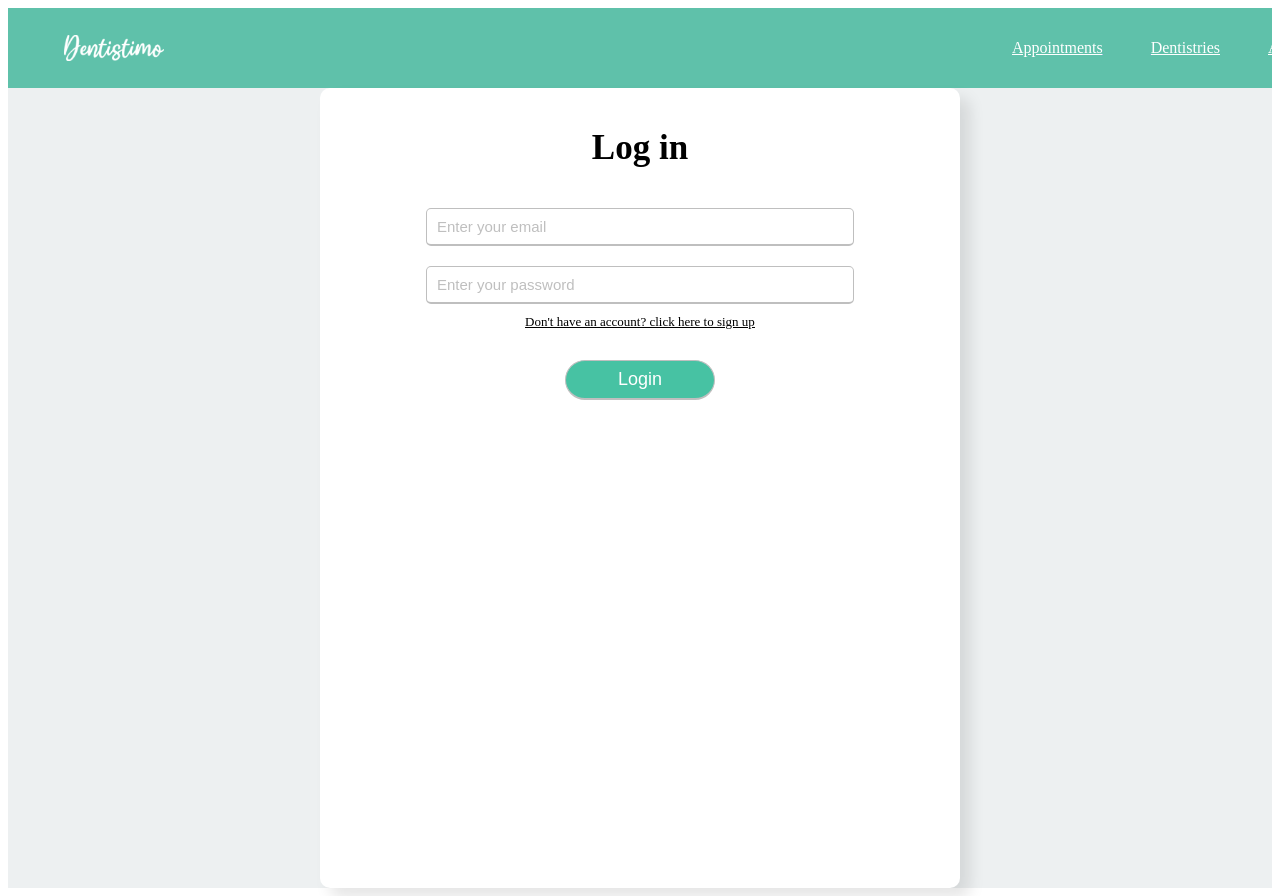
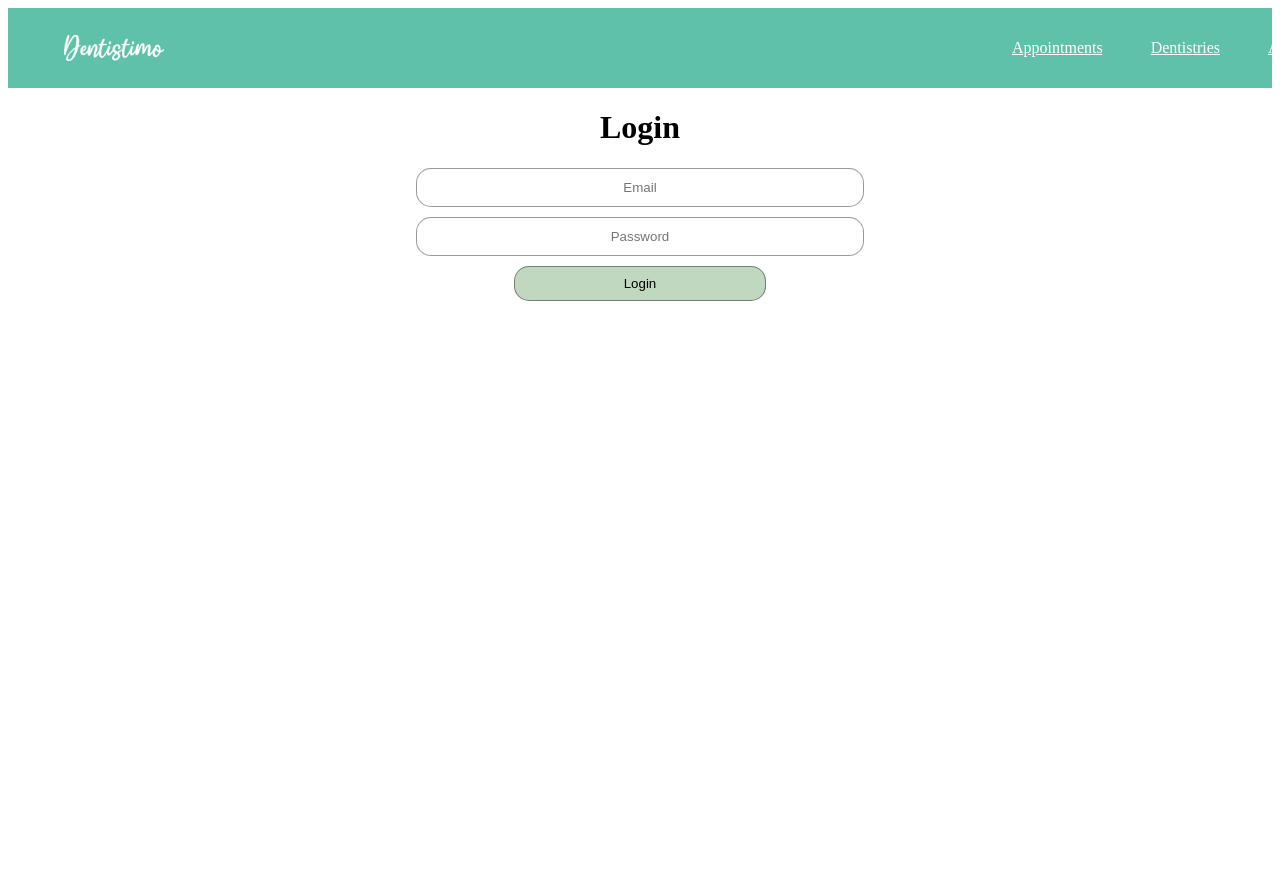
Before and after one commit to TheRealKwabena/T2-User-Interface, a React (Create React App) app in the folder dentistimo_ui/: page /login in a window 1280 px wide. Shown: the top 896 px of the page. After the commit the page ends 800 px from the top, so only its background shows below. Built offline with nearby package versions, Linux system fonts and the light colour scheme.

Commit message:
Revert "added login and sign in pages"
This reverts commit 7c35bc12d823b952d5270c70720690b4763d5c67

```diff
--- a/dentistimo_ui/package.json
+++ b/dentistimo_ui/package.json
@@ -19,7 +19,7 @@
     "react-dom": "^18.2.0",
     "react-query": "^3.39.2",
     "react-router-dom": "^6.4.3",
-    "react-scripts": "^5.0.1",
+    "react-scripts": "5.0.1",
     "styled-components": "^5.3.6",
     "typescript": "^4.8.4",
     "web-vitals": "^2.1.4"
--- a/dentistimo_ui/src/App.tsx
+++ b/dentistimo_ui/src/App.tsx
@@ -2,7 +2,6 @@ import { BrowserRouter, Route, Routes } from "react-router-dom";
 import Header from "./components/Header/Header";
 import Login from "./pages/Login";
 import Appointments from "./pages/Appointments/Appointments";
-import {SignUp} from "./pages/SignUp"
 
 
 interface IAppProps {}
@@ -13,8 +12,7 @@ const App: React.FunctionComponent<IAppProps> = (props) => {
       <Header/>
       <Routes>
         <Route path="/appointments" element={<Appointments/>}></Route>
-        <Route path="/Login" element={<Login/>}></Route>
-        <Route path="/SignUp" element={<SignUp/>}></Route>
+        <Route path="/login" element={<Login/>}></Route>
       </Routes>
     </BrowserRouter>
 
--- a/dentistimo_ui/src/components/Header/HeaderElements.ts
+++ b/dentistimo_ui/src/components/Header/HeaderElements.ts
@@ -11,7 +11,6 @@ export const NavbarContainer = styled.div`
     display: flex;
     justify-content: space-between;
     height: 80px;
-    margin-right: 3rem;
     width: 100%;
     padding: 0 24px;
     max-width: 1100px;
--- a/dentistimo_ui/src/components/styles.css
+++ b/dentistimo_ui/src/components/styles.css
@@ -6,7 +6,6 @@
     display: flex;
     align-items: center;
     justify-content: space-around;
-    height: 80px;
     width: 100%;
     background-color: green;
 }
--- a/dentistimo_ui/src/pages/Login.tsx
+++ b/dentistimo_ui/src/pages/Login.tsx
@@ -1,32 +1,19 @@
 import React from 'react'
 import Header from '../components/Header/Header';
-import "../styles/Login.css";
-
+import "./index.css";
 
 export interface ILoginProps {}
 
 const Login: React.FunctionComponent<ILoginProps> = (props) => {
   return (
-    <form className="login-form">
-    <div className="wrapper">
-      <header>Log in</header>
-
-
-        <input className ="email" type="text"
-        placeholder="Enter your email"></input>
-
-
-        <input className="password" type="password"
-         placeholder="Enter your password" ></input>
-
-
-
-    <div className="pass-txt"><a href="./SignUp">
-      Don't have an account? click here to sign up</a></div>
-    <input type="submit" value="Login"/>
+    <div>
+      <h1 style={{display: "flex", justifyContent: "center"}}>Login</h1>
+      <form className="login-form">
+        <input type="email" placeholder='Email' className="input-options" id="reg_email"/>
+        <input type="password" placeholder='Password' className="input-options" id="reg_pass"/>
+        <input type="button" className="input-options" value="Login" id="press-login"/>
+      </form>
     </div>
-
-  </form>
   )
 }
 
--- a/dentistimo_ui/src/pages/SignUp.tsx
+++ /dev/null
@@ -1,47 +0,0 @@
-
-import  "../styles/SignUp.css"
-
-
-export function SignUp(){
-
-
-    return (
-    <form className="SignUp-form">
-
-   <div className="wrapper">
-    <header id ="header" > Sign up</header>
-
-
-        <div className="input-area">
-          <input className="fullname" placeholder="Enter your full name"/>
-        </div>
-
-
-        <div className="input-area">
-          <input type="email" placeholder="Enter your email"/>
-      </div>
-
-      <div className="input-area">
-          <input type="phone" placeholder="Enter your phone number"/>
-      </div>
-      <div className="input-date">
-          <input type="date" placeholder="Choose a date "/>
-      </div>
-
-      <div className="input-area">
-          <input type="password" placeholder="Enter your password "/>
-      </div>
-      <div className="input-area">
-          <input type="password" placeholder="Enter your password again"/>
-      </div>
-
-      <div className="pass-txt"> <a href="./Login">Already have an account? click here</a></div>
-
-      <input type="signup" value="Sign up"/>
-
-
-      </div>
-
-    </form>
-    )
-}
--- /dev/null
+++ b/dentistimo_ui/src/pages/index.css
@@ -0,0 +1,25 @@
+.login-form {
+    display: flex;
+    flex-direction: column;
+    align-items: center;
+}
+
+.input-options {
+    width: 35%;
+    height: 35px;
+    margin-bottom: 10px;
+    text-align: center;
+    border-radius: 15px;
+    border: 1px solid rgba(0, 0, 0, 0.4);
+}
+
+#press-login {
+    background-color: rgba(0, 100, 0, 0.25);
+    width: 20%;
+    color: black;
+}
+
+#press-login:hover {
+    background-color: rgba(0, 100, 0, 0.5);
+    color: white;
+}
--- a/dentistimo_ui/src/styles/Login.css
+++ /dev/null
@@ -1,91 +0,0 @@
-
-.login-form{
-    width: 100%;
-    height: 100vh;
-    display: flex;
-    align-items: center;
-    justify-content: center;
-    background: #edf0f1;
-  }
-
-  .wrapper{
-    width: 380px;
-    padding: 30px 30px 50px 30px;
-    background: #fff;
-    border-radius: 10px;
-    text-align: center;
-    box-shadow: 10px 10px 15px rgba(0,0,0,0.1);
-  }
-  .wrapper header{
-    font-size: 35px;
-    font-weight: 600;
-  }
-  .wrapper form{
-    margin: 40px 0;
-  }
-
-
-    .email{
-      margin-top: 40px;
-      height: 35px;
-      width: 70%;
-      position: center;
-    }
-
-    .password{
-      margin-top: 20px;
-      height: 35px;
-      width: 70%;
-      position: center;
-  }
-  form input{
-    width: 80%;
-    height: 90%;
-    padding: 0 10px;
-    align-items: center;
-    font-size: 18px;
-    background: none;
-    caret-color: #5372F0;
-    border-radius: 5px;
-    border: 1px solid #bfbfbf;
-    border-bottom-width: 2px;
-    transition: all 0.2s ease;
-  }
-
-
-
-
-
-  form input::placeholder{
-    color: #bfbfbf;
-    font-size: 15px;
-
-  }
-
-  form .pass-txt{
-    text-align: center;
-    margin-top: 10px;
-    text-decoration: underline;
-    color: black;
-    font-size: 13px;
-  }
-  .wrapper a{
-    color:black;
-
-
-
-  }
-  form input[type="submit"]{
-    height: 40px;
-    width: 150px;
-    margin-top: 30px;
-    color: #fff;
-    border-radius: 25px;
-    background:rgba(7, 173, 131, 0.742);
-    transition: all 0.3s ease;
-  }
-  form input[type="submit"]:hover{
-    background: #2cedd3;
-    transform: scale(1.25);
-
-  }
--- a/dentistimo_ui/src/styles/SignUp.css
+++ /dev/null
@@ -1,56 +0,0 @@
-.SignUp-form{
-    width: 100%;
-    height: 100vh;
-    display: flex;
-    align-items: top;
-    padding: 60px 30px 50px ;
-    justify-content: center;
-    background: #edf0f1;
-}
-.wrapper{
-  width: 580px;
-  height: 710px;
-  padding: 40px 30px 50px 30px;
-  background: #fff;
-  border-radius: 10px;
-  text-align: center;
-  box-shadow: 10px 10px 15px rgba(0,0,0,0.1);
-
-}
-.input-area{
-    margin-left: 50px;
-    margin-right: 50px;
-    margin-top: 10px;
-    height: 40px;
-  }
-  .input-date{
-    margin-left: 50px;
-    margin-right: 50px;
-    margin-top: 10px;
-    height: 40px;
-    filter: invert(0.7);
-  }
-
-form .pass-txt{
-    text-align: center;
-    margin-top: 10px;
-    text-decoration: underline;
-    color: black;
-    font-size: 13px;
-  }
-
-form input[type="signup"]{
-    height: 40px;
-    width: 150px;
-    margin-top: 30px;
-    text-align: center;
-    color: #fff;
-    border-radius: 25px;
-    background:rgba(7, 173, 131, 0.742);
-
-
-    transition: all 0.3s ease;
-  }
-  form input[type="signup"]:hover{
-    background: #2cedd3;
-  }
```
Also changed, not shown: 1 other file (tests, documents, lock files or other folders).
